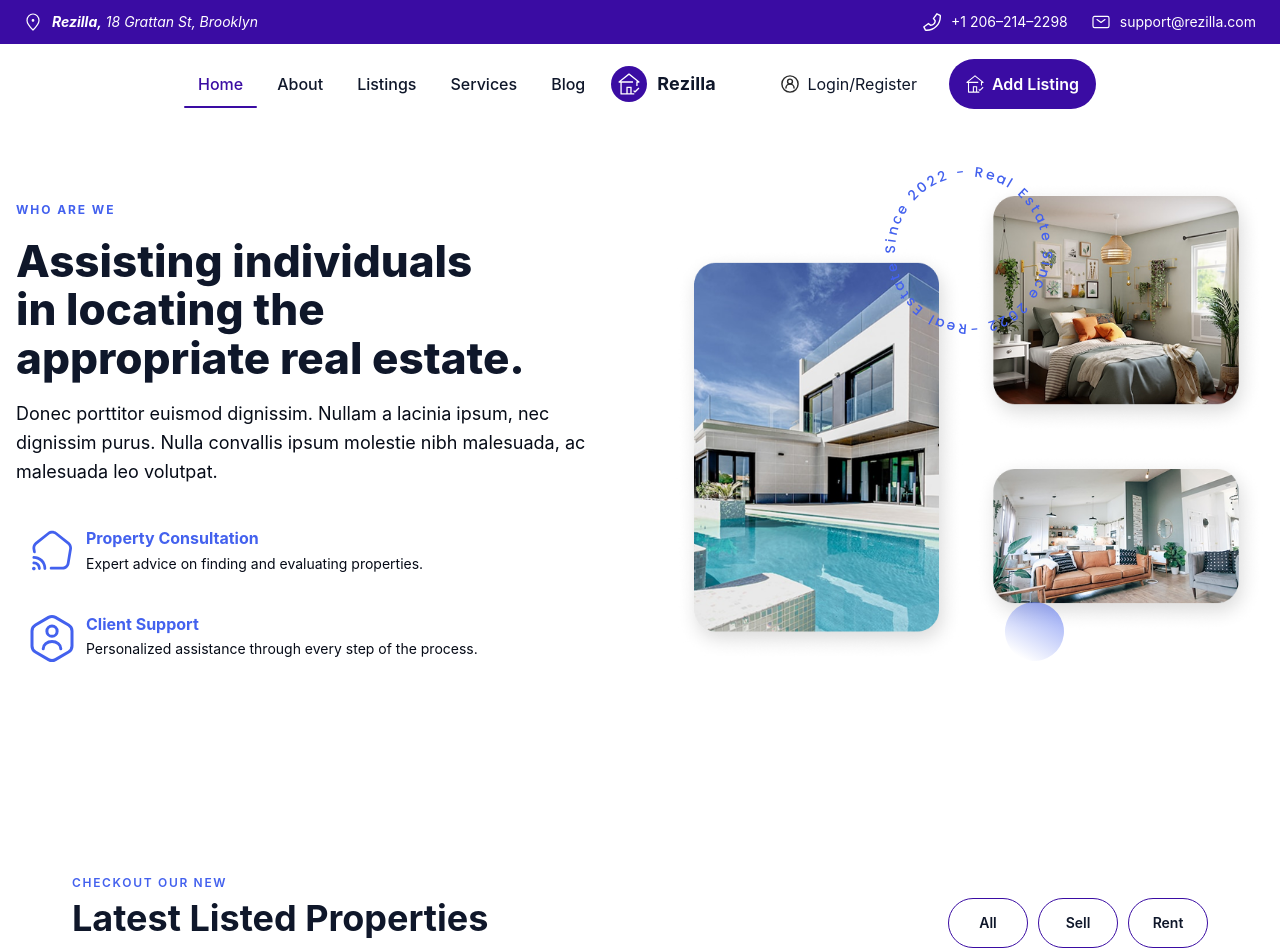
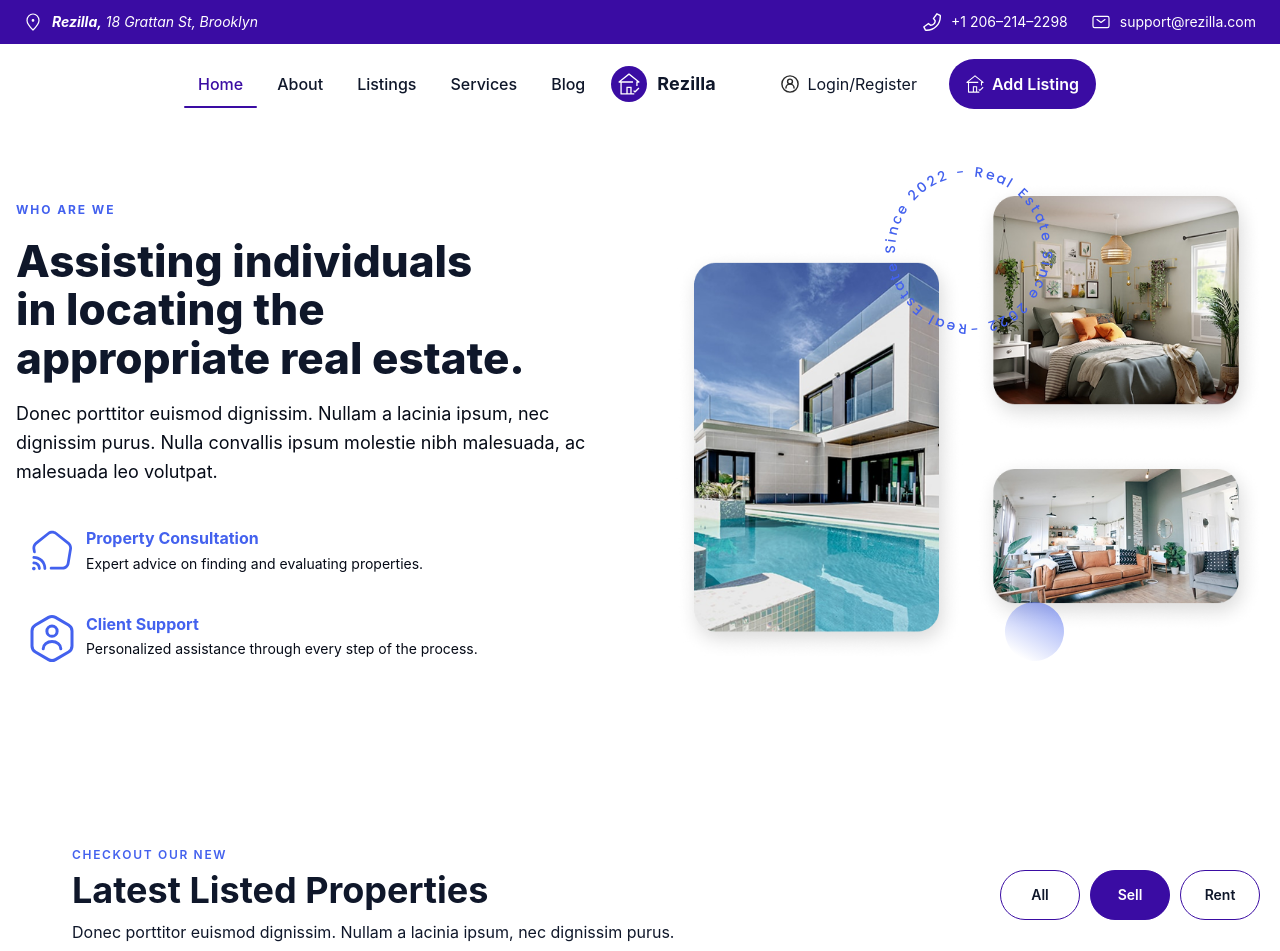
Before and after one commit to archis-academy/sule-frontend-development-intern-team-2, a React (Vite) app: page / in a window 1280 px wide. Shown: the top 951 px of the page. Built offline with nearby package versions, Linux system fonts and the light colour scheme.

Commit message:
Requested changes have been made

```diff
--- a/src/components/ListingHeader/ListingHeader.scss
+++ b/src/components/ListingHeader/ListingHeader.scss
@@ -1,4 +1,3 @@
-/* ListingHeader.scss */
 .listingHeader {
   --gap: 24px;
   --pill-gap: 10px;
@@ -10,14 +9,14 @@
   --pill-button-border: #3a0ca3;
   --header-text-color: #4361ee;
 
-  display: grid;
-  grid-template-columns: 1fr auto;
+  display: flex;
+  justify-content: space-between;
   align-items: center;
-  gap: var(--gap);
-  padding-block: clamp(16px, 2.2vw, 28px);
+  flex-wrap: wrap;
+  gap: 20px;
 
   &__content {
-    min-width: 0;
+    flex: 1;
     margin-left: 72px;
 
     .listingHeader__sub {
@@ -48,17 +47,24 @@
   }
 
   &__filters {
-    display: inline-flex;
-    align-items: center;
-    gap: var(--pill-gap);
-    flex-wrap: wrap;
-    margin-right: 72px;
+    border: none;
+    border-radius: 6px;
+    color: var(--pill-text);
+    font-weight: 500;
+    padding: 10px 20px;
+    cursor: pointer;
+    transition: all 0.2s ease-in-out;
+
+    display: flex;
+    gap: 10px;
   }
+
   &__filters button {
     border: 1px solid var(--pill-button-border);
     width: 80px;
     height: 50px;
   }
+
   &__filters button:hover {
     gap: calc(var(--pill-gap) + 2px);
     background-color: var(--pill-bg-hover);
@@ -89,6 +95,13 @@
     outline: 2px solid #94a3b8;
     outline-offset: 2px;
   }
+
+  &.is-active {
+    background-color: #3a0ca3;
+    color: #fff;
+    font-weight: 600;
+    box-shadow: 0 0 0 2px #3a0ca3 inset;
+  }
 }
 
 /* Responsive: stack on small screens without breaking layout */
@@ -100,11 +113,13 @@
     &__filters {
       justify-content: center;
     }
+
     &__content {
       margin-right: 30px;
     }
   }
 }
+
 @media (max-width: 480px) {
   .listingHeader {
     grid-template-columns: 1fr;
--- a/src/components/ListingHeader/ListingHeader.tsx
+++ b/src/components/ListingHeader/ListingHeader.tsx
@@ -1,4 +1,4 @@
-import { type JSX, memo } from "react";
+import { type JSX, memo, useState } from "react";
 import "./ListingHeader.scss";
 
 export type FilterKey = "all" | "sell" | "rent";
@@ -7,25 +7,37 @@ export type ListingHeaderProps = {
   subheading?: string;
   heading?: string;
   description?: string;
-  activeFilter?: FilterKey;
   onFilterChange?: (key: FilterKey) => void;
 };
+
+
+const filters: Array<{ key: FilterKey; label: string }> = [
+  { key: "all", label: "All" },
+  { key: "sell", label: "Sell" },
+  { key: "rent", label: "Rent" },
+];
 
 function ListingHeaderBase({
   subheading = "CHECKOUT OUR NEW",
   heading = "Latest Listed Properties",
   description = "Donec porttitor euismod dignissim. Nullam a lacinia ipsum, nec dignissim purus.",
-  activeFilter = "sell",
   onFilterChange = () => {},
 }: ListingHeaderProps): JSX.Element {
-  const filters: Array<{ key: FilterKey; label: string }> = [
-    { key: "all", label: "All" },
-    { key: "sell", label: "Sell" },
-    { key: "rent", label: "Rent" },
-  ];
+
+  const [activeFilter, setActiveFilter] = useState<FilterKey>("sell");
+
+  const handleFilterClick = (key: FilterKey) => {
+    setActiveFilter(key);
+    onFilterChange(key);
+  };
 
   return (
-    <header className="listingHeader" aria-labelledby="listing-header-title">
+
+    <header
+      id="home"
+      className="listingHeader"
+      aria-labelledby="listing-header-title"
+    >
       {/* Left: text block */}
       <div className="listingHeader__content">
         <p className="listingHeader__sub">{subheading}</p>
@@ -49,7 +61,7 @@ function ListingHeaderBase({
               type="button"
               className={`filterBtn${isActive ? " is-active" : ""}`}
               aria-pressed={isActive}
-              onClick={() => onFilterChange(f.key)}
+              onClick={() => handleFilterClick(f.key)}
             >
               {f.label}
             </button>
--- a/src/pages/home/home.tsx
+++ b/src/pages/home/home.tsx
@@ -4,7 +4,7 @@ import SecondaryHeader from "@components/SecondaryHeader/SecondaryHeader";
 import PrimaryHeader from "@/components/PrimaryHeader/PrimaryHeader";
 import Listings from "@/sections/Listings/Listings";
 
-// Home.tsx
+
 function Home() {
   return (
     <>
```
